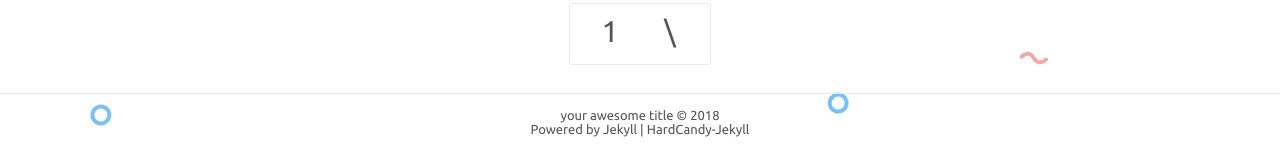
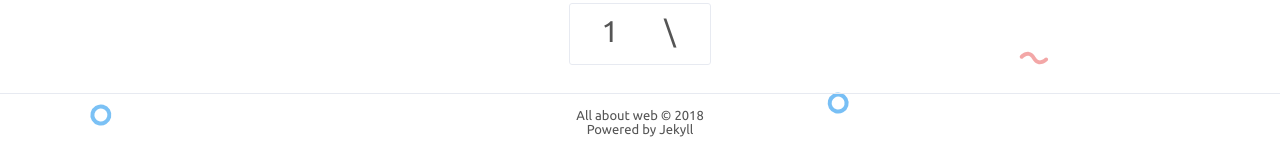
Before and after one commit to Jennytuz/Jennytuz.github.io, a Jekyll site: the page built from index.html, in a window 1280 px wide and 900 px high, scrolled down 769 px. Shown: the part 731-897 px from the top of the window. Built offline with Jekyll 4.4.1, drawn with Linux system fonts in a browser that asks for light colours; comment, search, counter and statistics services are not loaded; some of the changed text lies outside the part shown.

Commit message:
#### add something new

```diff
--- a/_config.yml
+++ b/_config.yml
@@ -1,8 +1,8 @@
 # Site settings 配置站点
-title: 'your awesome title'
+title: 'All about web'
 description: 'your web description'
-keywords: 'your web keywords, another keywords'
-url: 'https://abc.github.io' # your host
+keywords: 'front-end, engineer'
+url: 'https://jennytuz.github.io' # your host
 
 # nav 中文字符空格：&emsp;
 nav: # 最佳体验 六个标签 且最好每个标签不超过4中文字
@@ -15,17 +15,17 @@ nav: # 最佳体验 六个标签 且最好每个标签不超过4中文字
 # 博主
 author: true
 name: 'your awesome name'
-NickName: 'your awesome nickname'
-webtitle: 'your awesome webtitle'
+NickName: '姜'
+webtitle: 'All about web'
 bio: 'your awesome bio'
 about: true
-aboutyou: 'your introduction'
+aboutyou: '非典型程序员'
 portraits: '/assets/profile.jpeg' # your portraits image file path
 
 # SNS
 SNS: true
 SNS-icon: #['Facebook', 'weibo', 'qq', 'github', 'Dribbble', 'Twitter', 'instagram', 'weixin', 'Codepen']
-  mail: 'mailto:abc@gmail.com'
+  mail: 'mailto:jenny940129@gmail.com'
   weixin: '' # 你的微信二维码存放的地址
   qq: '' # 你的qq二维码存放的地址 or http://wpa.qq.com/msgrd?v=3&uin='你的QQ号'&site=qq&menu=yes
   github: ''
--- a/_includes/footer.html
+++ b/_includes/footer.html
@@ -8,5 +8,5 @@
   {% endunless %}
   {{ current }}
   <br>
-  Powered by <a href="https://www.jekyll.com.cn/">Jekyll</a> | <a href="https://github.com/xukimseven/HardCandy-Jekyll">HardCandy-Jekyll</a></span>
+  Powered by <a href="https://www.jekyll.com.cn/">Jekyll</a></span>
 </footer>
```
Also changed, not shown: 8 other files.
